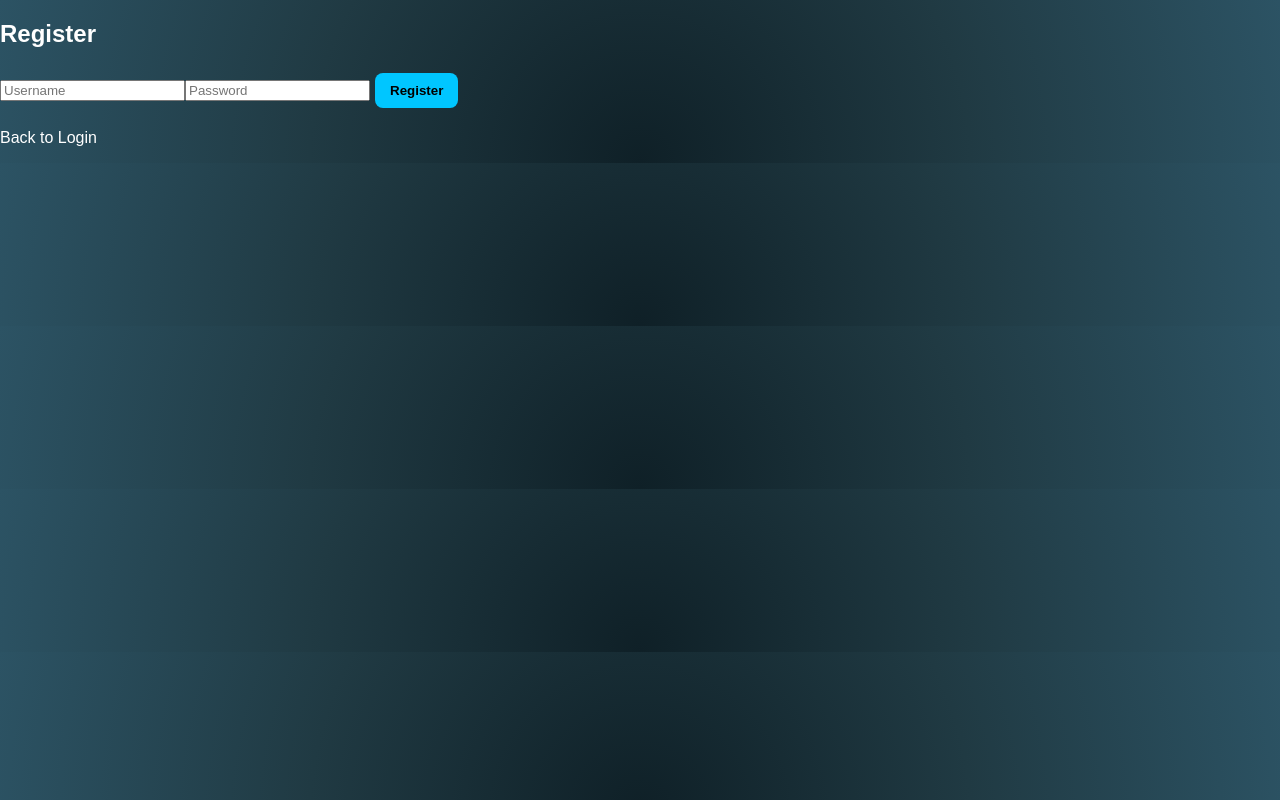
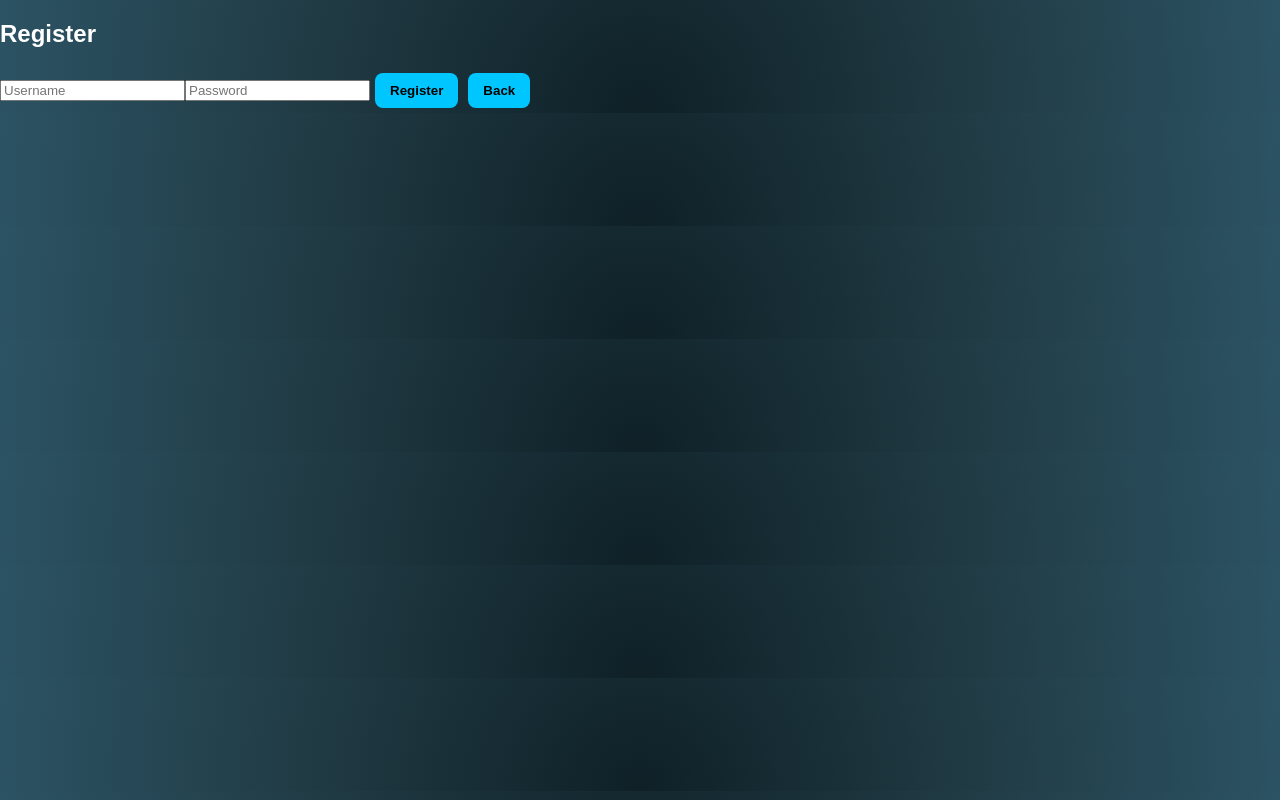
Before and after one commit to gowthamitummala-2005/SmartBusTracking, a React (Vite) app: page / in a window 1280 px wide. Both pictures are taken after a click on the element "Go to Register". Built offline with nearby package versions, Linux system fonts and the light colour scheme.

Commit message:
fix register login api calls

```diff
--- a/src/Login.jsx
+++ b/src/Login.jsx
@@ -13,10 +13,11 @@ function Login({ onLogin, setPage }) {
         alert("Login successful");
         onLogin();
       } else {
-        alert("Invalid credentials");
+        alert("res.data.message");
       }
     } catch (err) {
       alert("Login error");
+      console.error(err);
     }
   };
 
@@ -35,9 +36,7 @@ function Login({ onLogin, setPage }) {
 
         <button onClick={handleLogin}>Login</button>
 
-        <p onClick={() => setPage("register")}>
-          Go to Register
-        </p>
+        <p onClick={() => setPage("register")}> Go to Register</p>
       </div>
   );
 }
--- a/src/Register.jsx
+++ b/src/Register.jsx
@@ -13,6 +13,7 @@ function Register({ setPage }) {
       setPage("login");
     } catch (err) {
       alert("Register error");
+      console.error(err);
     }
   };
 
@@ -29,9 +30,7 @@ function Register({ setPage }) {
           onChange={(e) => setPassword(e.target.value)}
         />
         <button onClick={handleRegister}>Register</button>
-        <p onClick={() => setPage("login")}>
-          Back to Login
-        </p>
+        <button onClick={() => setPage("login")}> Back </button>
       </div>
   );
 }
```
